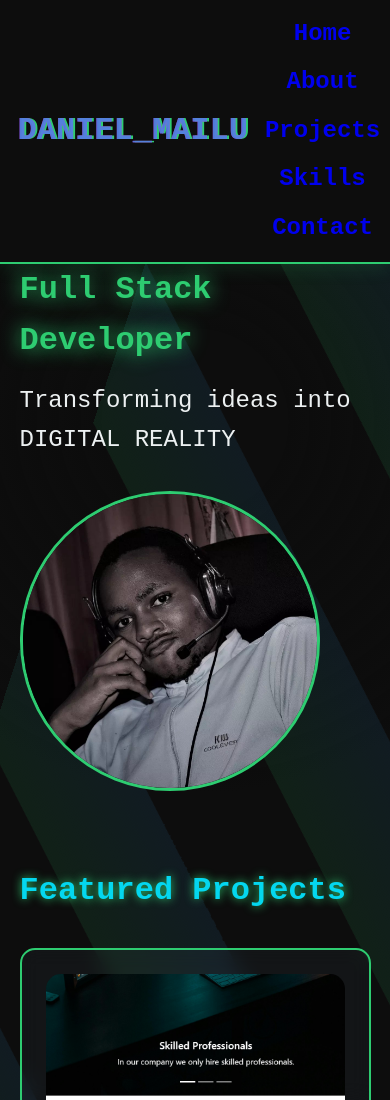
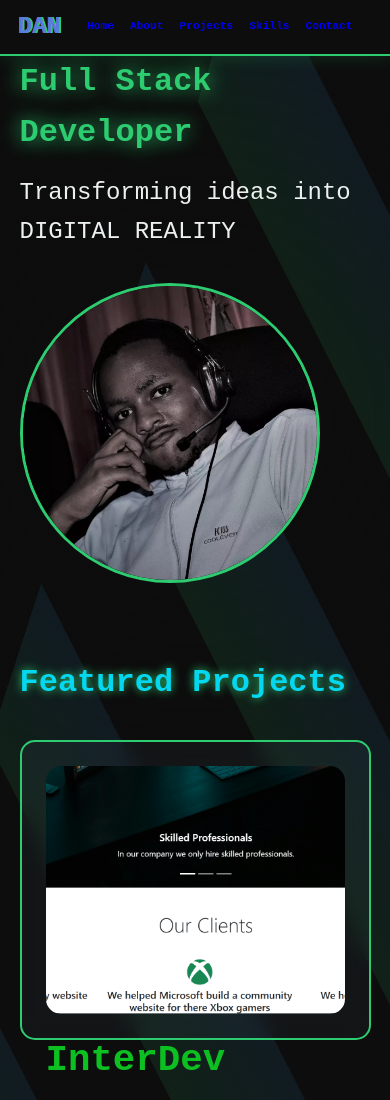
Before and after one commit to Daninc24/myportfolio, a plain HTML site: page index.html in a window 390 px wide. Shown: the top 1100 px of the page. Drawn offline with Linux system fonts and the light colour scheme.

Commit message:
Adding favicon and making changes on the navbar to look much better

```diff
--- a/index.html
+++ b/index.html
@@ -4,6 +4,7 @@
     <meta charset="UTF-8">
     <meta name="viewport" content="width=device-width, initial-scale=1.0">
     <meta name="description" content="Award-winning portfolio by Daniel Mailu - CSS Mastery Showcase">
+    <link rel="shortcut icon" href="assets/favicon.ico" type="image/x-icon">
     <title>Daniel Mailu | CSS Virtuoso</title>
     <link rel="stylesheet" href="style.css">
 </head>
@@ -14,7 +15,7 @@
     <!-- Navigation -->
     <nav class="navbar">
         <div class="container">
-            <a href="#" class="logo glitch" data-text="DANIEL_MAILU">DANIEL_MAILU</a>
+            <a href="index.html" class="logo glitch" data-text="DAN">DAN</a>
             <ul class="nav-links">
                 <li><a href="index.html" class="holographic-link">Home</a></li>
                 <li><a href="about.html" class="holographic-link">About</a></li>
--- a/style.css
+++ b/style.css
@@ -479,14 +479,20 @@ footer a:hover {
         flex-direction: column;
     }
     .nav-links {
-        flex-direction: column;
+        flex-direction: row;
     }
     .nav-links li {
-        margin: 5px;
+        margin: 3px;
+        font-size: 0.7rem;
+        padding: 5px;
+
+    }
+    .logo {
+        font-size: 1rem;
+    }
+
+    .logo.glitch {
         font-size: 1.5rem;
-    }
-    .logo.glitch {
-        font-size: 2rem;
     }
     .contact-grid {
         display: flex;
```
Also changed, not shown: assets/favicon.ico (added).
